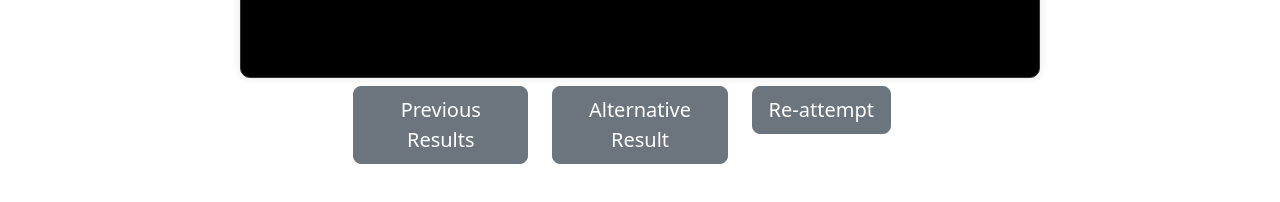
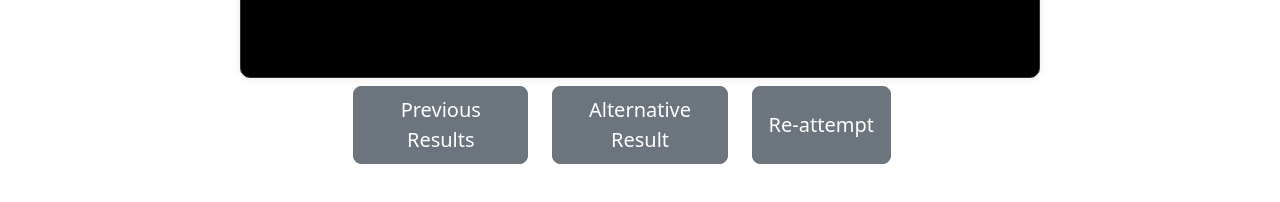
Before and after one commit to suryaseenu/smart-choices, a website: page html/R1.html in a window 1280 px wide. Shown: the part 496-698 px from the top of the page. Drawn offline with nearby package versions, Linux system fonts and the light colour scheme.

Commit message:
all buttons have equal height in result page

```diff
--- a/html/R1.html
+++ b/html/R1.html
@@ -34,15 +34,21 @@
     </div>
   </div>
   </div>
-  <div class="row mt-2">
+  <div class="row mt-2 align-items-stretch">
     <div class="col-sm-4">
-      <button class="btn btn-secondary btn-lg">Previous Results</button>
+      <div class="d-flex h-100">
+        <button class="btn btn-secondary btn-lg">Previous Results</button>
+      </div>
     </div>
     <div class="col-sm-4">
-      <button class="btn btn-secondary btn-lg">Alternative Result</button>
+      <div class="d-flex h-100">
+        <button class="btn btn-secondary btn-lg">Alternative Result</button>
+      </div>
     </div>
     <div class="col-sm-4">
-      <button class="btn btn-secondary btn-lg">Re-attempt</button>
+      <div class="d-flex h-100">
+        <button class="btn btn-secondary btn-lg">Re-attempt</button>
+      </div>
     </div>
   </div>
 </div>
```
